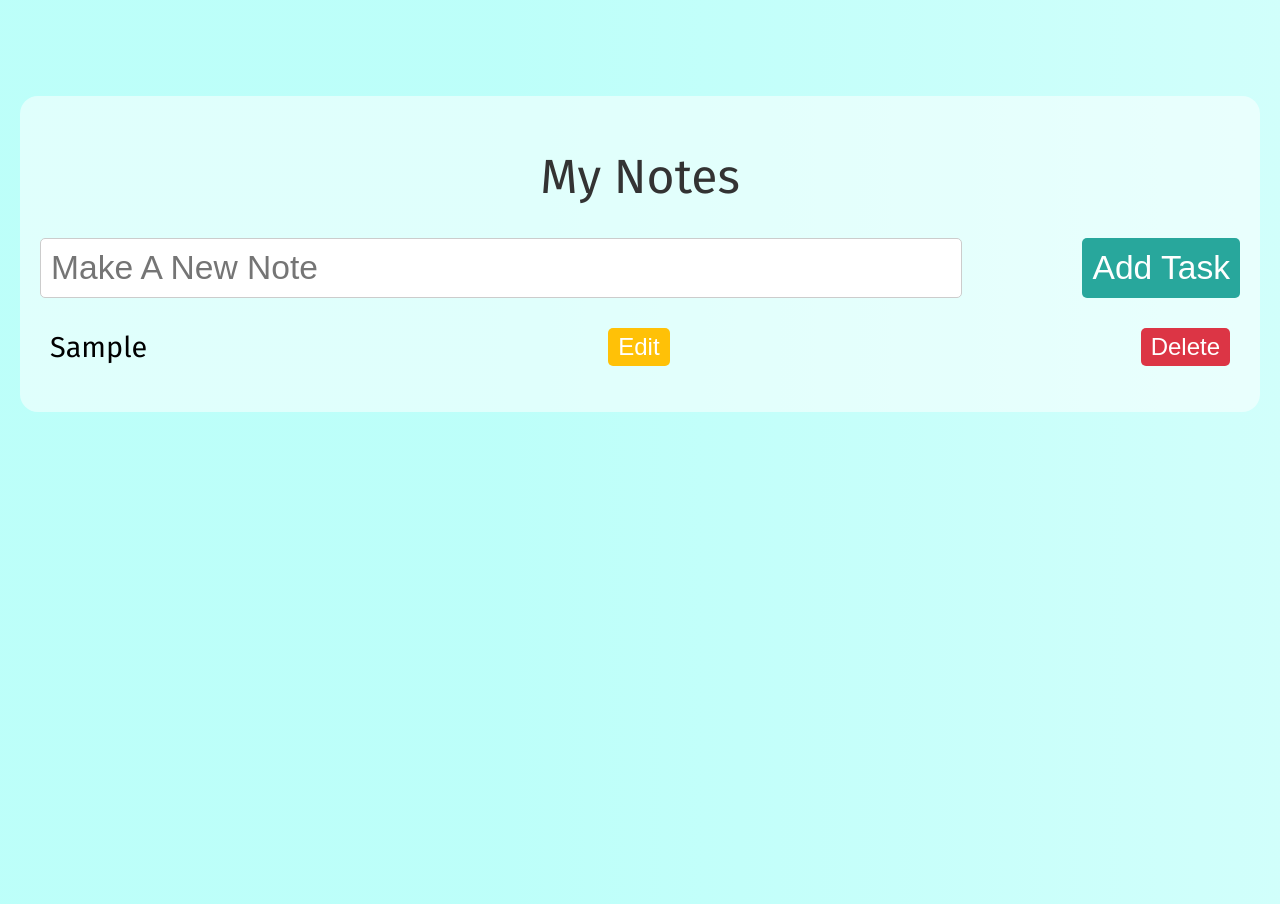
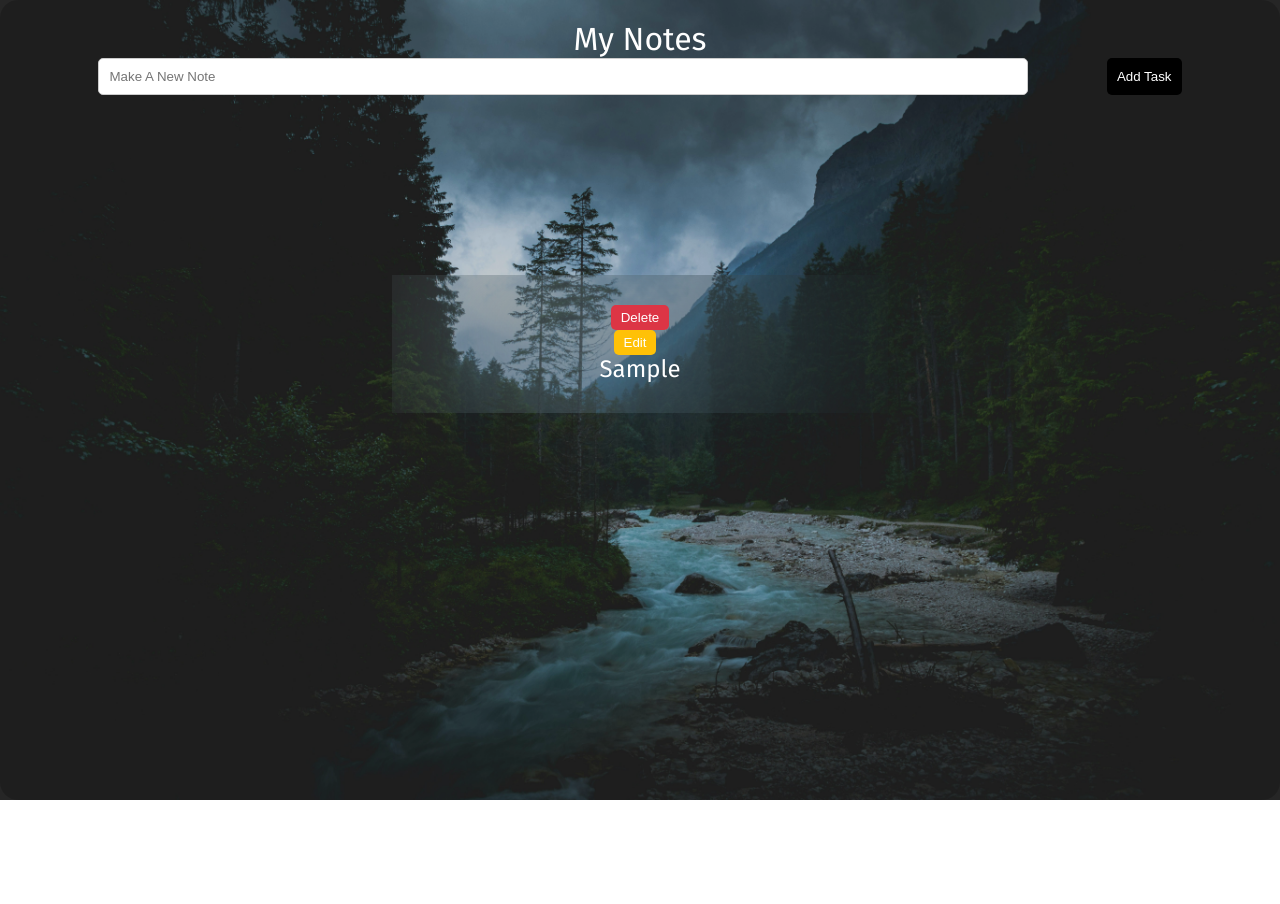
Before and after one commit to eatulrajput/notepad, a plain HTML site: page index.html in a window 1280 px wide. Both pictures are taken after typing "Sample" into the empty fields and a click on the button "Add Task". After the commit the page ends 800 px from the top, so only its background shows below. Drawn offline with Linux system fonts and the light colour scheme.

Commit message:
Updating Repository

```diff
--- a/style.css
+++ b/style.css
@@ -1,42 +1,43 @@
 @import url('https://fonts.googleapis.com/css2?family=Fira+Sans:ital,wght@0,100;0,200;0,300;0,400;0,500;0,600;0,700;0,800;0,900;1,100;1,200;1,300;1,400;1,500;1,600;1,700;1,800;1,900&display=swap');
 
+*{
+    padding: 0;
+    margin: 0;
+    box-sizing: border-box;
+}
 
 body {
     font-family: "Fira Sans", sans-serif;
-    /* background-color: #f7f7f7; */
-    background: linear-gradient(90deg, hsla(175, 100%, 87%, 1) 39%, hsla(175, 100%, 91%, 1) 100%);
-    margin-top: 12vh;
-    padding: 0;
+    background: url('/bg.jpg');
+    background-position: center;
+    background-size: cover;
+    background-repeat: no-repeat;
     display: flex;
     justify-content: center;
     align-items: flex-start;
-    height: 100vh;
 }
 
 .container {
-    /* background-color: white; */
-    background-color: rgba(255, 255, 255, 0.534);
+    margin: 0;
     padding: 20px;
     border-radius: 18px;
-    /* box-shadow: 0 0 10px rgba(0, 0, 0, 0.1); */
     box-shadow: 0 0 20px 11px rgba(0, 0, 0, 0);
-    max-width: 1200px;
     min-width: 600px;
     width: 100%;
+    background-color: rgba(0, 0, 0, 0.205);
+    min-height: 100vh;
 }
 
 h1 {
     text-align: center;
-    color: #333;
-    font-size: 3rem;
+    color: white;
     font-weight: 400;
 }
 
 .todo-input {
     display: flex;
-    justify-content: space-between;
+    justify-content: space-evenly;
     margin-bottom: 20px;
-    font-size: 2.1rem;
 }
 
 #task-input {
@@ -44,17 +45,15 @@ h1 {
     padding: 10px;
     border: 1px solid #ccc;
     border-radius: 5px;
-    font-size: 2.1rem;
 }
 
 #add-task-btn {
     padding: 10px;
-    background-color: #28a79c;
+    background-color: black;
     color: white;
     border: none;
     border-radius: 5px;
     cursor: pointer;
-    font-size: 2.1rem;
 }
 
 #add-task-btn:hover {
@@ -64,24 +63,27 @@ h1 {
 .todo-list ul {
     list-style-type: none;
     padding: 0;
+    display: flex;
+    justify-content: space-evenly;
+    align-items: flex-start;
+
 }
 
 .todo-list li {
+    padding: 30px;
+    margin-top: 20vh;
     display: flex;
     justify-content: space-between;
     align-items: center;
-    padding: 10px;
-    border-bottom: 1px solid #ccc;
-    font-size: 1.8rem;
-}
-
-.todo-list li:last-child {
-    border-bottom: none;
+    flex-direction: column-reverse;
+    color: rgb(255, 255, 255);
+    backdrop-filter: blur(100px);
+    font-size: 1.5rem;
+    width: 40%;
 }
 
 .edit-task {
     margin-right: 10px;
-    font-size: 1.5rem;
 }
 
 .delete-task {
@@ -91,7 +93,6 @@ h1 {
     padding: 5px 10px;
     cursor: pointer;
     border-radius: 5px;
-    font-size: 1.5rem;
 }
 
 .delete-task:hover {
@@ -106,8 +107,6 @@ h1 {
     cursor: pointer;
     border-radius: 5px;
     margin-right: 10px;
-    font-size: 1.5rem;
-
 }
 
 .edit-task-btn:hover {
```
Also changed, not shown: bg.jpg (added).
